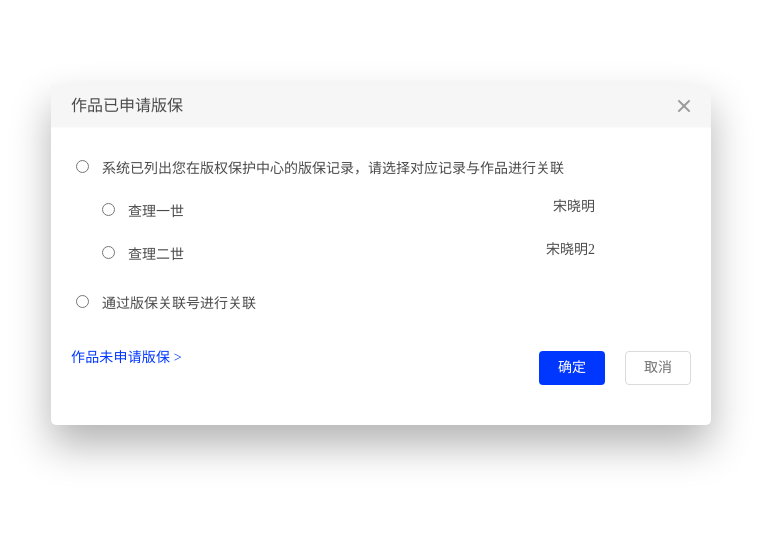
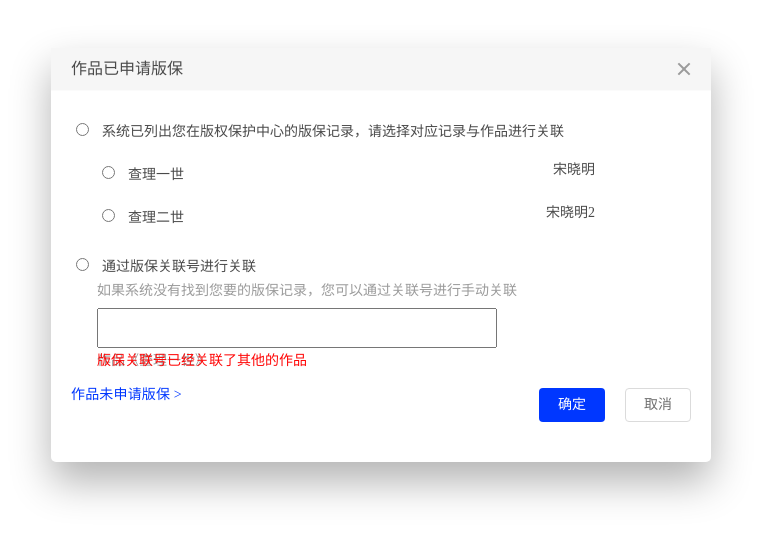
Before and after one commit to BadWaka/blog-waka-by-react, a React app: page / in a window 1280 px wide. Shown: the part 145-684 px from the top of the page, without its empty margins (259-1020 px from the left). Built offline with nearby package versions, Linux system fonts and the light colour scheme.

Commit message:
作品已申请版保2、3页面完成

```diff
--- a/src/businessComponents/CopyrightProtectionModals/AlreadyAppleFor/AlreadyApplyFor.js
+++ b/src/businessComponents/CopyrightProtectionModals/AlreadyAppleFor/AlreadyApplyFor.js
@@ -36,6 +36,18 @@ export default class AlreadyApplyFor extends Component {
                 <section className={style.row2}>
                     <input type="radio" name="relateWay"/>
                     <span className={style.text}>通过版保关联号进行关联</span>
+                    {/* 通过版保号进行关联 */}
+                    <div className={style.copyrightNumber}>
+                        <div className={style.tips1}>如果系统没有找到您要的版保记录，您可以通过关联号进行手动关联</div>
+                        <div>
+
+                        </div>
+                        <input className={style.input} type="text"/>
+                        {/* 正常提示 */}
+                        <div className={style.normalTips}>作品《查理一世》</div>
+                        {/* 错误提示 */}
+                        <div className={style.errorTips}>版保关联号已经关联了其他的作品</div>
+                    </div>
                 </section>
                 <section className={style.row3}>
                     <span className={style.left}>作品未申请版保 ></span>
--- a/src/businessComponents/CopyrightProtectionModals/AlreadyAppleFor/style.scss
+++ b/src/businessComponents/CopyrightProtectionModals/AlreadyAppleFor/style.scss
@@ -39,6 +39,42 @@
     font-size: 14px;
     color: #4A4A4A;
     letter-spacing: 0;
+  }
+
+  .copyrightNumber {
+    position: relative;
+    margin: 0 26px;
+
+    .tips1 {
+      margin-top: 10px;
+      /* 如果系统没有找到您要的版保记录，您可以通: */
+      font-family: PingFangSC-Regular;
+      font-size: 14px;
+      color: #9B9B9B;
+      letter-spacing: 0;
+    }
+
+    .input {
+      width: 400px;
+      height: 40px;
+      box-sizing: border-box;
+      margin-top: 10px;
+    }
+
+    .normalTips, .errorTips {
+      top: 70px;
+      position: absolute;
+      /* 作品《查理一世》: */
+      font-family: PingFangSC-Regular;
+      font-size: 14px;
+      color: #9B9B9B;
+      letter-spacing: 0;
+    }
+
+    .errorTips {
+      /* 版保关联号已经关联了其他的作品: */
+      color: #FF0606;
+    }
   }
 }
 
```
